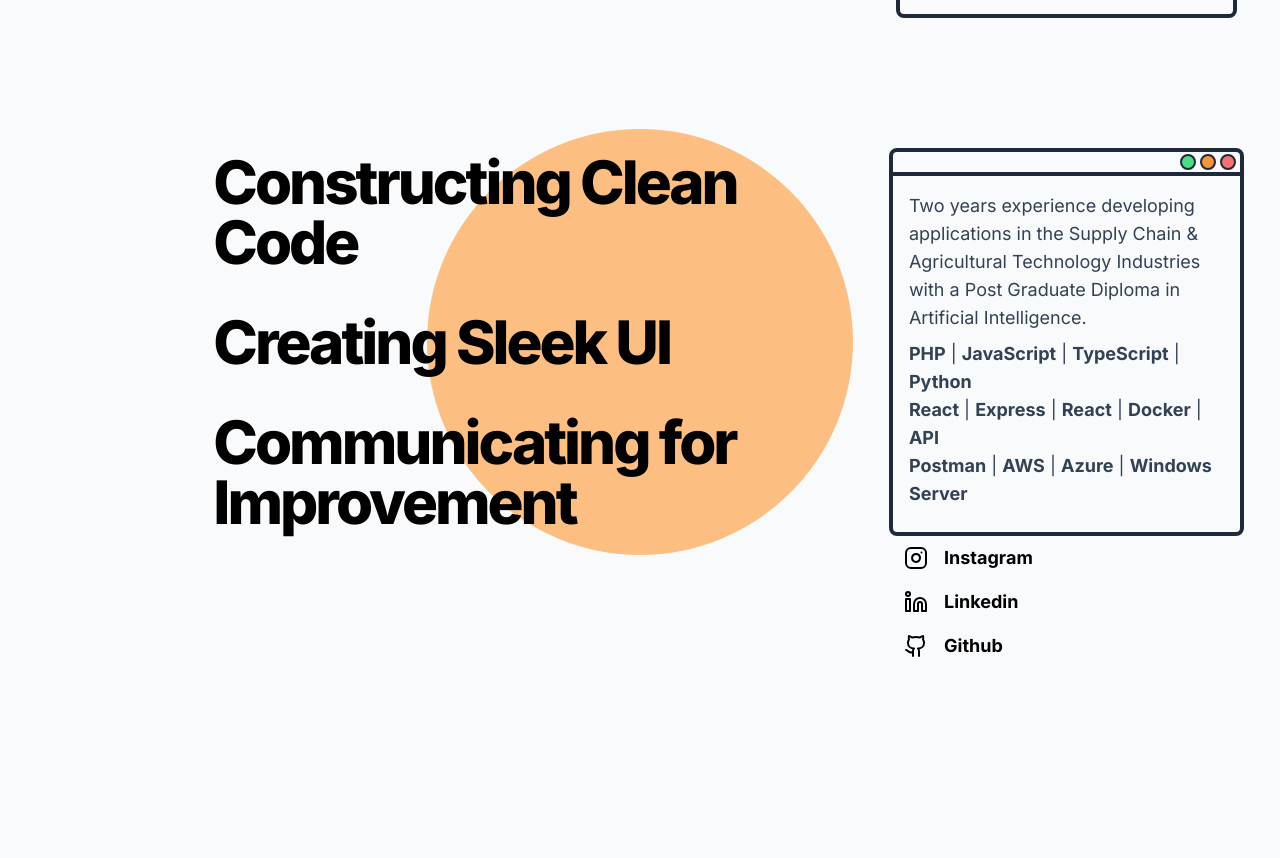
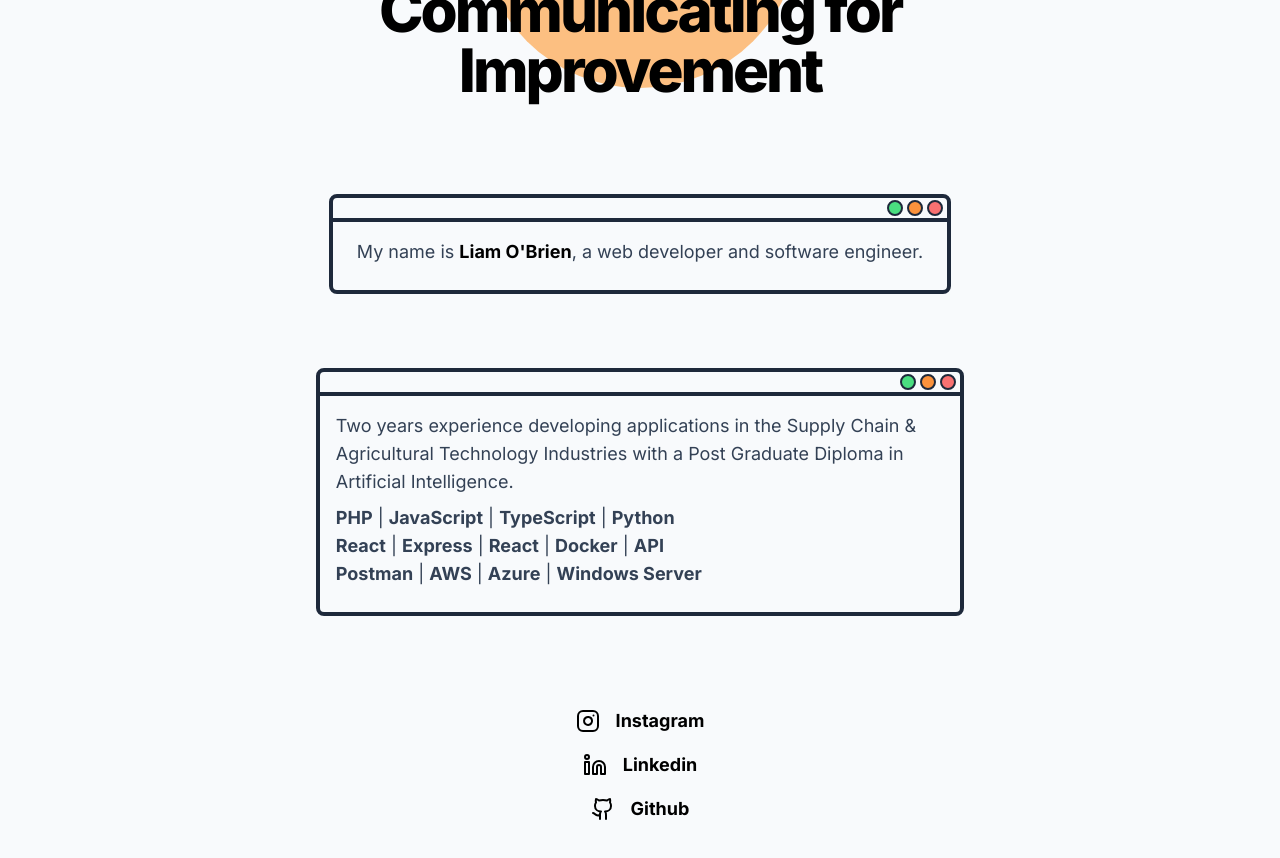
Before and after one commit to liamasis/testfolio, a Next.js app: page / in a window 1280 px wide. Shown: the part 320-1178 px from the top of the page. Built offline with nearby package versions, Linux system fonts and the light colour scheme.

Commit message:
cosmetic changes, centering divs, fixing transition of pages

```diff
--- a/src/app/page.tsx
+++ b/src/app/page.tsx
@@ -5,17 +5,17 @@ import { Github, Instagram, Linkedin } from 'lucide-react';
 
 export default function Home() {
   return (
-    <main className='h-full flex items-start xl:items-center justify-center'>
-      <div className="bg-orange-300 mt-2 xl:mt-0 dark:bg-orange-600 rounded-full inline-flex aspect-square lg:w-2/6 absolute w-80 opacity-90"></div>
+    <main className='h-full flex items-start xxl:items-center justify-center'>
+      <div className="bg-orange-300 mt-2 xxl:mt-0 dark:bg-orange-600 rounded-full inline-flex aspect-square md:w-1/8 lg:w-2/6 xl:w-1/4 absolute w-72 opacity-90"></div>
 
-      <div className="grid grid-cols-1 xl:grid-cols-6 h-full flex items-center z-50">
-        <div className="col-start-1 xl:col-start-2 text-center col-span-3">
+      <div className="grid grid-cols-1 xxl:grid-cols-6 h-full flex items-center z-50">
+        <div className="col-start-1 xxl:col-start-2 text-center col-span-3">
           <LargeHeading size={'lg'} className="py-5">Constructing Clean Code</LargeHeading>
           <LargeHeading size={'lg'} className="py-5">Creating Sleek UI</LargeHeading>
           <LargeHeading size={'lg'} className="py-5">Communicating for <br/>Improvement</LargeHeading>
 
         </div>
-        <div className="col-start-1 col-span-1 xl:col-start-5 xl:col-span-2 h-full w-full flex-grow items-start grid grid-rows-3 ">
+        <div className="col-start-1 col-span-1 xxl:col-start-5 xxl:col-span-2 h-full w-full flex-grow items-start grid grid-rows-3 ">
           <div className="col-span-3 xl:col-span-1 h-full w-full flex justify-center items-center ">
             <div className="min-h-1/2 w-4/5 flex-col justify-center items-center border-4 border-solid rounded-lg dark:border-white-400 border-slate-800">
               <div className="h-6 border-b-4 dark:border-white-400 border-slate-800 flex flex-row-reverse gap-1 items-center justify-items-end">
@@ -51,17 +51,17 @@ export default function Home() {
               </div>
             </div>
           </div>
-          <div className="col-span-3 xl:col-span-1 row-span-1 h-full w-full flex justify-center items-center xl:items-start">
-            <div className="h-1/3 w-4/5 flex-col items-center justify-end ">
+          <div className="col-span-3 xl:col-span-1 row-span-1 h-full w-full flex justify-center items-center">
+            <div className="h-1/3 w-4/5 flex-col items-center justify-end xl:justify-center ">
 
-              <div className="flex items-center  ">
+              <div className="flex items-center lg:justify-center">
                 <a href="https://www.instagram.com/binarythought.wav/" target="_blank" rel="noopener noreferrer" >
                   <Instagram className={'text-black dark:text-white mx-2'}/>
                 </a>
                 <Paragraph className='flex m-2 justify-center items-center'><b className='text-black dark:text-white'>Instagram</b></Paragraph>
               </div>
 
-              <div className="flex items-center  ">
+              <div className="flex items-center lg:justify-center">
                 <a href="https://www.linkedin.com/in/liam-o-brien-/" target="_blank" rel="noopener noreferrer" >
                   <Linkedin className={'text-black dark:text-white mx-2'}/>
                 </a>
@@ -69,7 +69,7 @@ export default function Home() {
               </div>
 
 
-              <div className="flex items-center">
+              <div className="flex items-center lg:justify-center">
                 <a href="https://github.com/liamasis" target="_blank" rel="noopener noreferrer" >
                   <Github className={'text-black dark:text-white m-2'}/>
                 </a>
--- a/src/app/projects/page.tsx
+++ b/src/app/projects/page.tsx
@@ -27,13 +27,11 @@ export default function Projects() {
   return (
     <main className=' xl:h-[calc(100vh-5rem)] flex items-center justify-center'>
         {/* The circle */}
-        <div className={`rounded-full inline-flex items-center justify-center aspect-square lg:w-2/6 absolute w-80 opacity-90 transition-colors duration-500 ${isLoading ? 'bg-orange-300 dark:bg-orange-600' : 'bg-green-300 dark:bg-green-600'}`}></div>
+        <div className="bg-orange-300 mt-2 xxl:mt-0 dark:bg-orange-600 rounded-full inline-flex aspect-square md:w-1/8 lg:w-2/6 xl:w-1/4 absolute w-72 opacity-90"></div>
         <div className="h-full w-full grid grid-cols-1 xl:grid-cols-2 grid-rows-2 z-50">
 
           <FadeSection heading={'Portfolio'} paragraph={`Made in Typescript, developed with Figma, NextJS and Tailwind, and AWS Amplify for CI/CD.`} delayTime={900} />
-          <FadeSection heading={'This is my heading'} paragraph={'woah what the fuck it worked first try?'} delayTime={1000} />
-          <FadeSection heading={'This is my heading'} paragraph={'woah what the fuck it worked first try?'} delayTime={950} />
-          <FadeSection heading={'This is my heading'} paragraph={'woah what the fuck it worked first try?'} delayTime={1050} />
+          <FadeSection heading={'Modal + Noughts & Crosses'} paragraph={'Using different npm packages & react developed a noughts and crosses game inside a modal.'} delayTime={1000} />
 
         </div>
     </main>
--- a/src/components/ui/LargeHeading.tsx
+++ b/src/components/ui/LargeHeading.tsx
@@ -9,7 +9,7 @@ const headingVariants = cva(
     variants: {
       size: {
         default: 'text-4xl md:text-5xl lg:text-6xl',
-        lg: 'text-4xl md:text-5xl lg:text-6xl xl:text-left',
+        lg: 'text-4xl md:text-5xl lg:text-6xl xxl:text-left',
         md: 'text-4xl md:text-4xl lg:text-4xl',
         sm: 'text-lg md:text-xl lg:text-2xl',
       },
```
